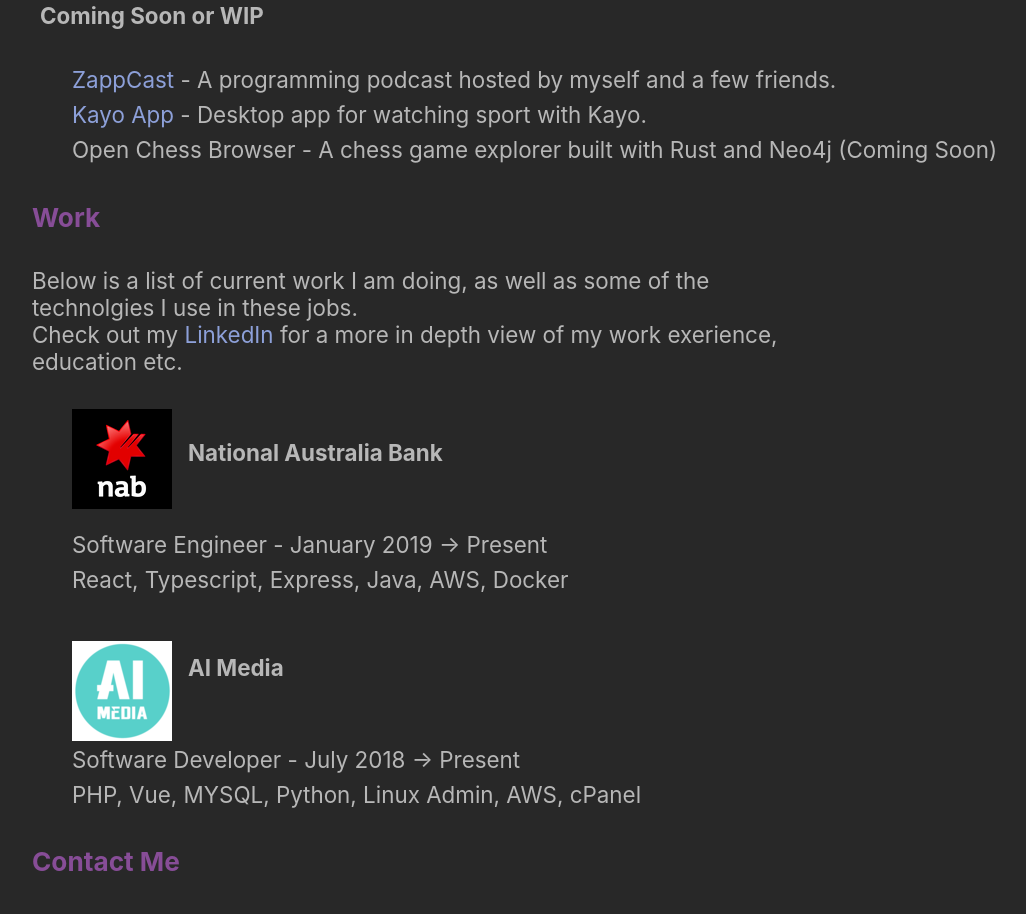
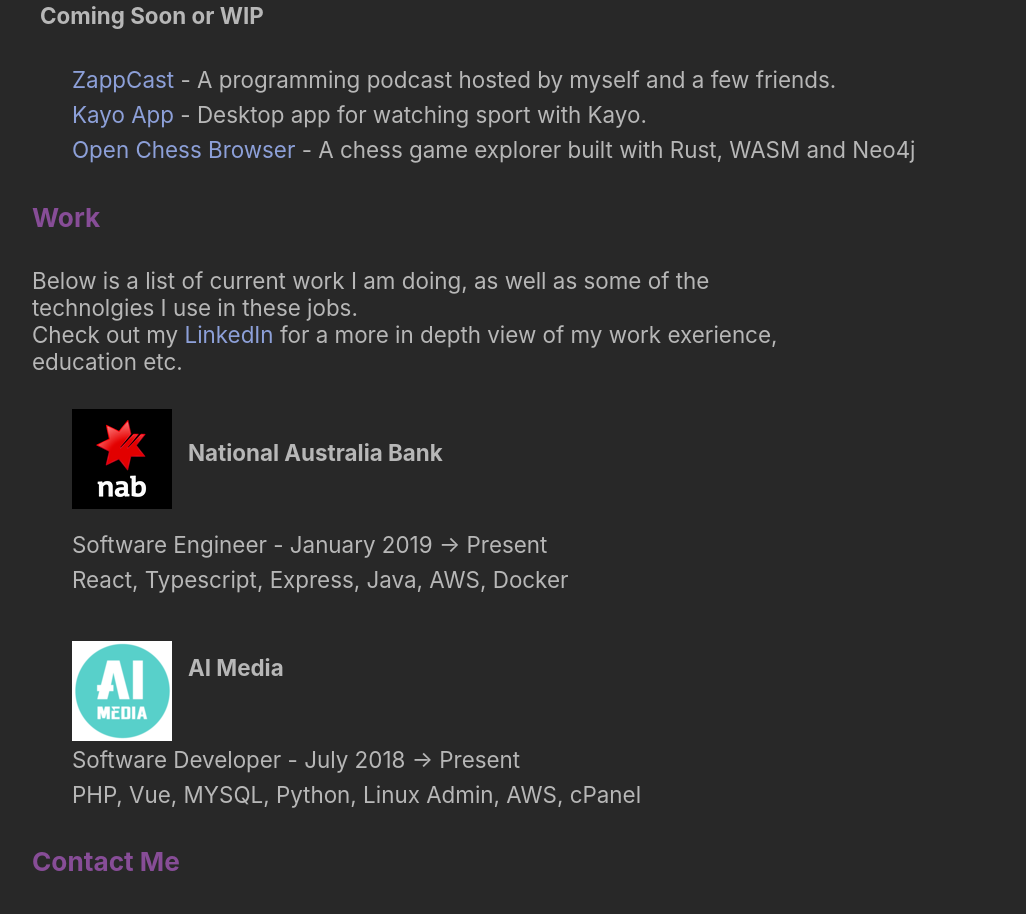
Before and after one commit to etopiei/website, a Svelte app: page / in a window 1280 px wide. Shown: the part 800-1714 px from the top of the page, without its empty margins (0-1026 px from the left). Built offline with nearby package versions, Linux system fonts and the light colour scheme.

Commit message:
Added OpenChessBrowser link

```diff
--- a/src/App.svelte
+++ b/src/App.svelte
@@ -70,7 +70,7 @@
 	<h4 class="no-indent">Coming Soon or WIP</h4>
 	<li><a href="https://zappcast.com" class="no-indent">ZappCast</a> - A programming podcast hosted by myself and a few friends.</li>
 	<li><a class="no-indent" href="https://github.com/etopiei/kayo/">Kayo App</a> - Desktop app for watching sport with Kayo.</li>
-	<li>Open Chess Browser - A chess game explorer built with Rust and Neo4j (Coming Soon) </li>
+	<li><a class="no-indent" href="https://github.com/etopiei/OCB">Open Chess Browser</a> - A chess game explorer built with Rust, WASM and Neo4j</li>
 </ul>
 
 <h3>Work</h3>
```
